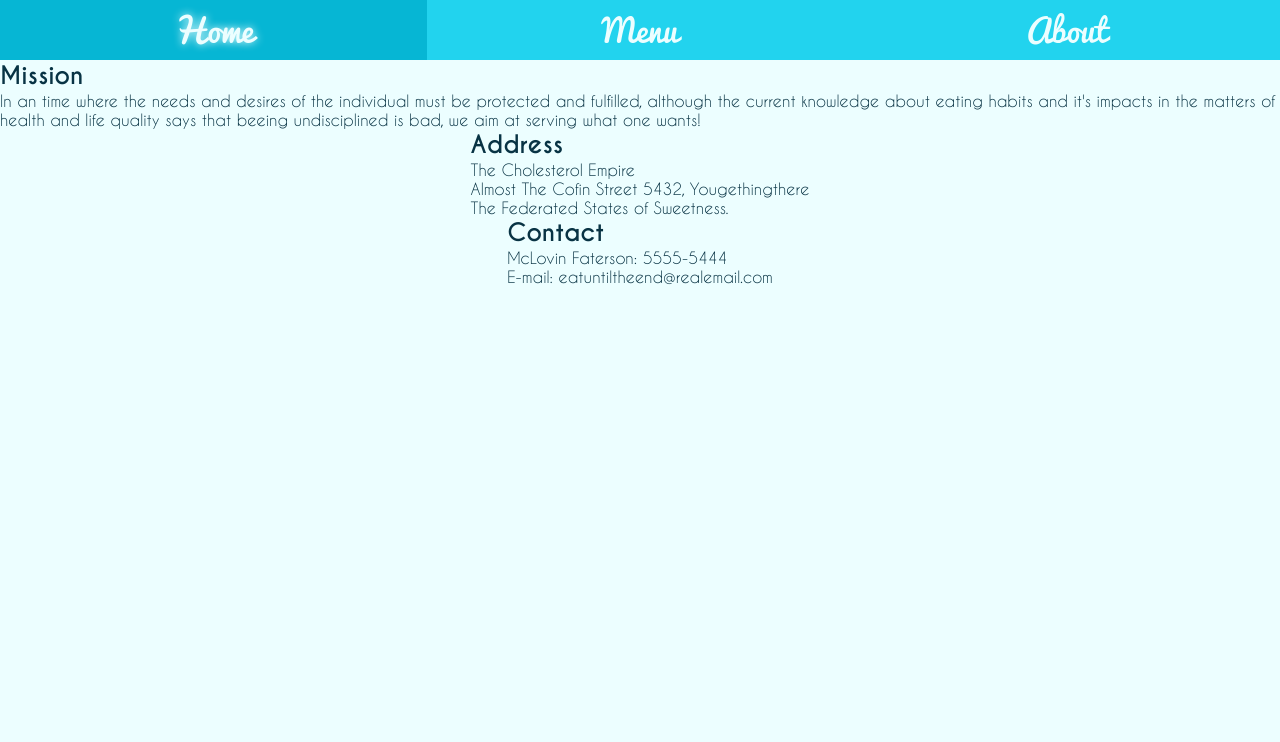
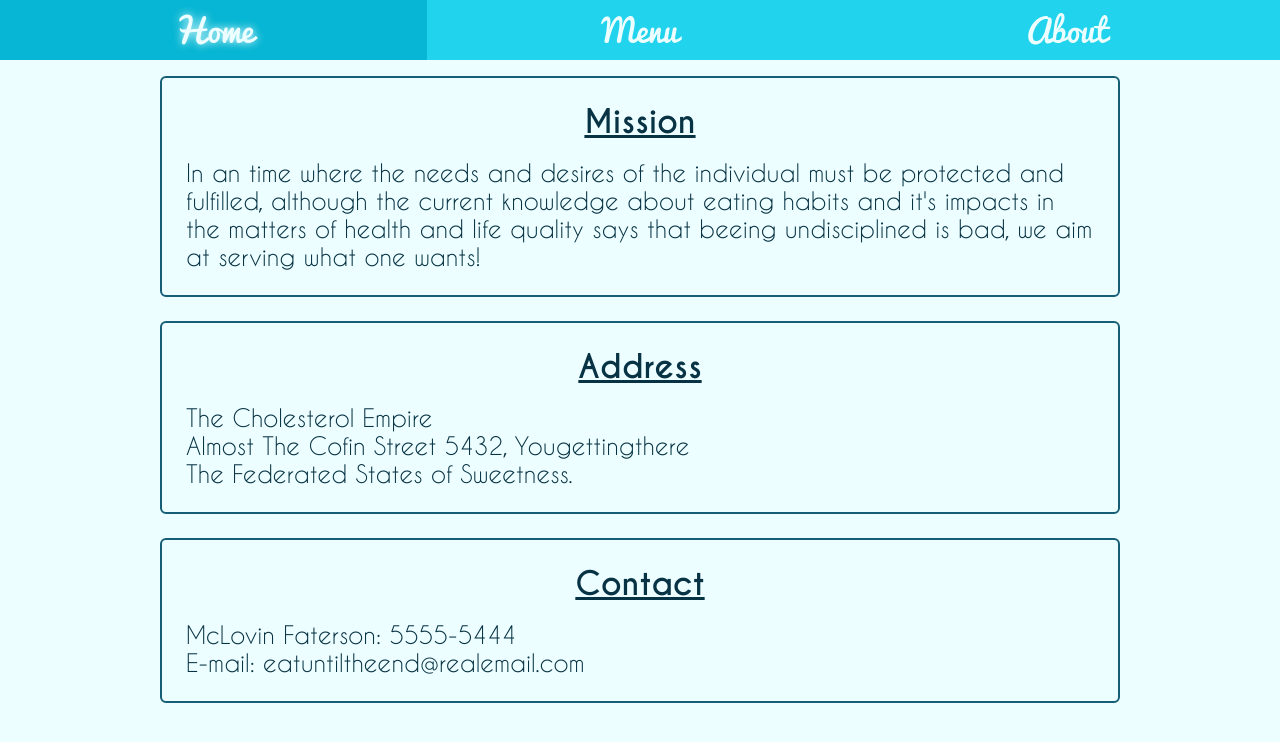
Before and after one commit to maj-dan/restaurant-page, a website built with webpack: page src/index.html in a window 1280 px wide. Built offline with nearby package versions, Linux system fonts and the light colour scheme.

Commit message:
Style about page

```diff
--- a/src/about.js
+++ b/src/about.js
@@ -5,7 +5,7 @@ const INFO = [
     },
     {
         title: "Address",
-        content: "<p>The Cholesterol Empire</p><p>Almost The Cofin Street 5432, Yougethingthere</p><p>The Federated States of Sweetness.</p>"
+        content: "<p>The Cholesterol Empire</p><p>Almost The Cofin Street 5432, Yougettingthere</p><p>The Federated States of Sweetness.</p>"
     },
     {
         title: "Contact",
@@ -15,6 +15,7 @@ const INFO = [
 
 export default function about() {
     const about = document.createElement("div");
+    about.classList.add("about-content");
 
     for(let section of INFO) {
         const container = document.createElement("div");
--- a/src/style.css
+++ b/src/style.css
@@ -150,3 +150,27 @@ nav button:active {
 .menu-content h2 {
     color: inherit;
 }
+
+/*About page styling*/
+.about-content {
+    padding: 16px 16px;
+    gap: 24px;
+    grid-template-columns: minmax(468px, 960px);
+    justify-content: center;
+}
+
+.about-content > div {
+    display: grid;
+    border: 2px solid var(--dark-color);
+    border-radius: 6px;
+    width: 100%;
+    padding: 24px;
+    font-size: 1.5rem;
+}
+
+.about-content h2 {
+    text-align: center;
+    text-decoration: underline;
+    font-size: 2rem;
+    margin-bottom: 16px;
+}
```
